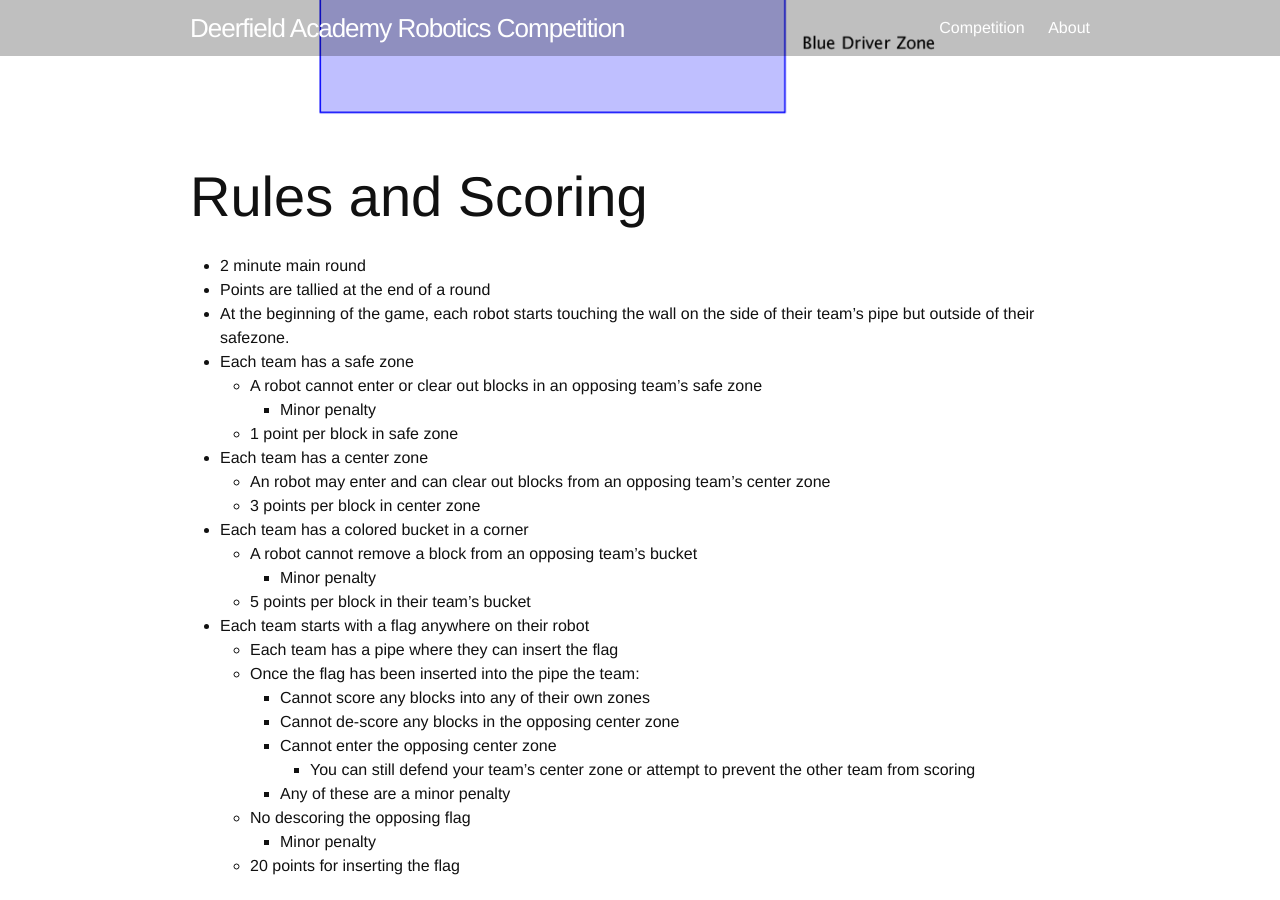
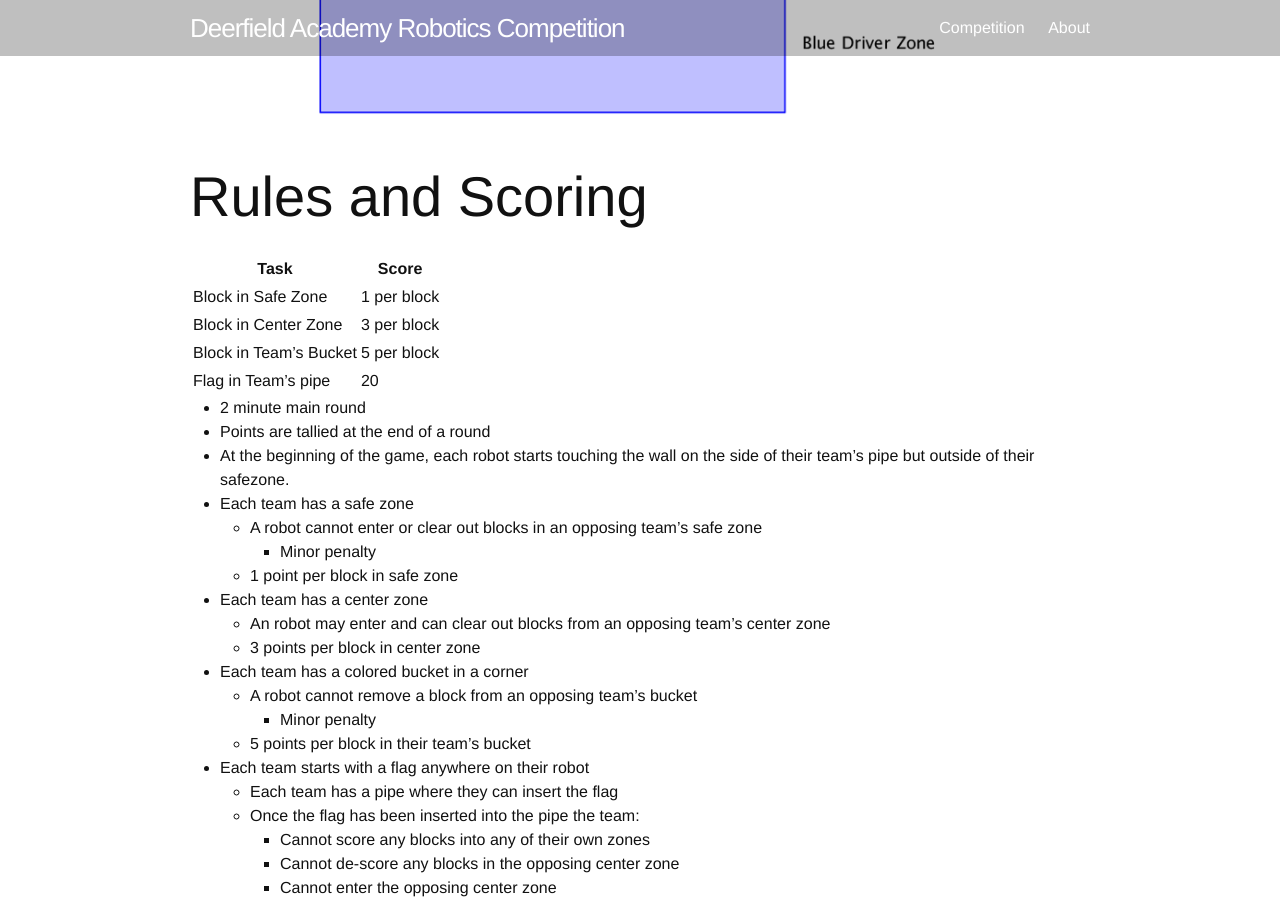
Before and after one commit to jtaylor1029/darc, a Jekyll site: the page built from _posts/2016-10-03-competition.md, in a window 1280 px wide and 900 px high, scrolled down 1579 px. Built offline with Jekyll 4.4.1, drawn with Linux system fonts in a browser that asks for light colours.

Commit message:
Add Scoring Table

```diff
--- a/_posts/2016-10-03-competition.md
+++ b/_posts/2016-10-03-competition.md
@@ -16,6 +16,14 @@ This document outlines the first competiton's rules and scoring.
 ![Diagram][diagram]
 
 ## Rules and Scoring
+
+| Task                   | Score       |
+|------------------------|-------------|
+| Block in Safe Zone     | 1 per block |
+| Block in Center Zone   | 3 per block |
+| Block in Team's Bucket | 5 per block |
+| Flag in Team's pipe    | 20          |
+
 * 2 minute main round
 * Points are tallied at the end of a round
 * At the beginning of the game, each robot starts touching the wall on the side of their team’s pipe but outside of their safezone.
```
